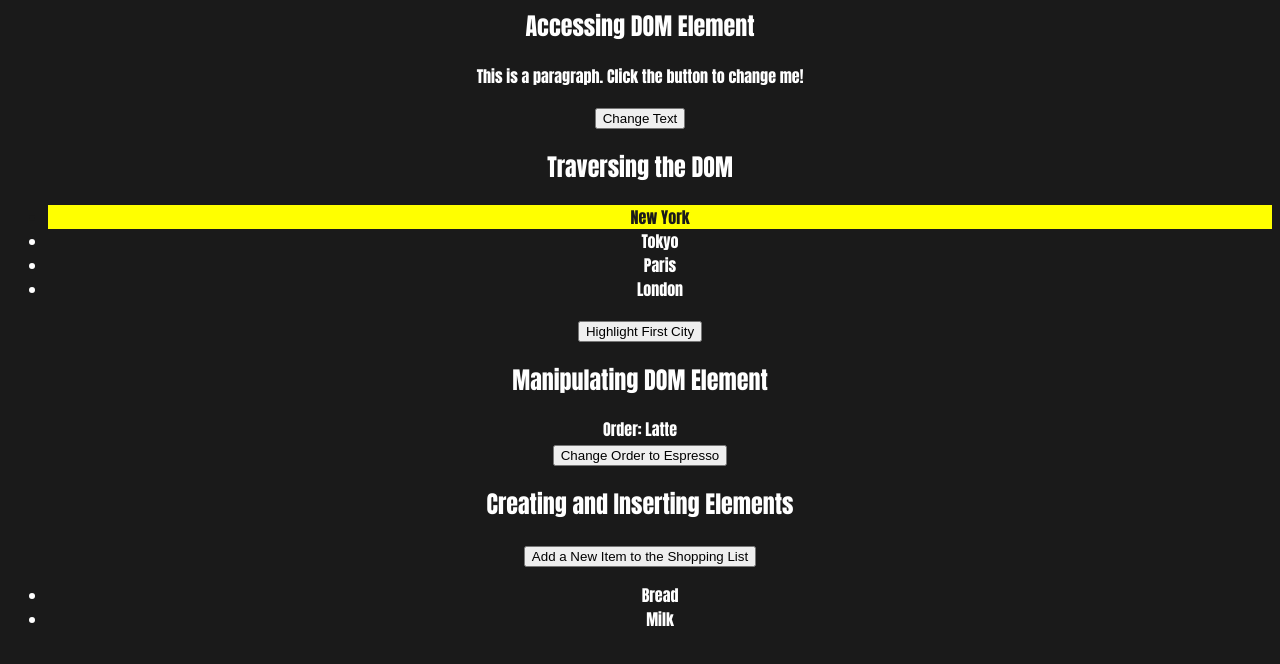
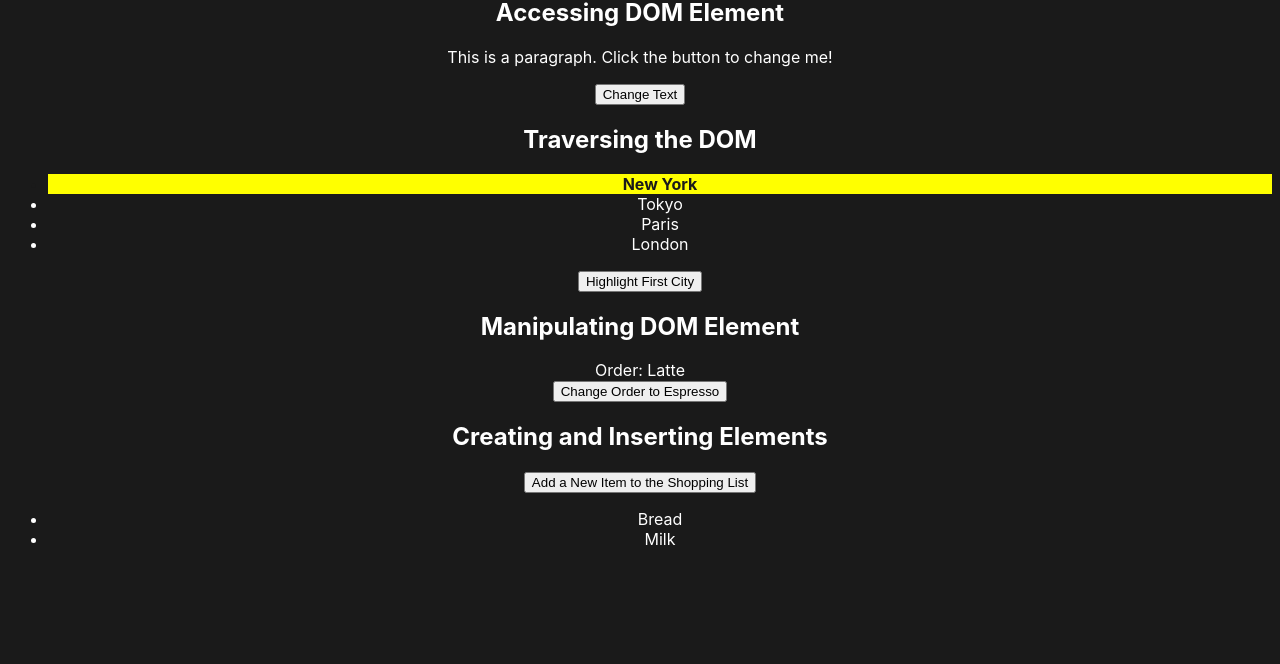
Before and after one commit to TridipKarmakar/webdev_learning, a website: page JS/DOM/dom.html in a window 1280 px wide. Both pictures are taken after a click on the button "Highlight First City". Shown: the part 84-748 px from the top of the page. Drawn offline with Linux system fonts and the light colour scheme.

Commit message:
practice example 2

```diff
--- a/JS/DOM/dom.html
+++ b/JS/DOM/dom.html
@@ -10,7 +10,7 @@
         background: #1a1a1a;
         color: #fff;
         text-align: center;
-        font-family: Impact, "Inter", "Arial Narrow Bold", sans-serif;
+        font-family: "Inter", "Arial Narrow Bold", sans-serif;
       }
 
       .highlight {
--- a/JS/DOM/sript.js
+++ b/JS/DOM/sript.js
@@ -5,22 +5,10 @@ document.getElementById("changeTextButton").addEventListener("click", () => {
 });
 
 // example 2
-document.getElementById("highlightFirstCity").addEventListener("click", () => {
-  let citiesList = document.getElementById("citiesList");
-  citiesList.firstElementChild.classList.add("highlight");
-});
 
-// example 3
-document.getElementById("ChangeOrder").addEventListener("click", () => {
-  let coffeeType = document.getElementById("coffeeType");
-  coffeeType.textContent = "Espresso";
-  coffeeType.style.backgroundColor = "brown";
-  coffeeType.style.backgroundColor = "5px";
-});
-
-// example 4
-document.getElementById("addNewItem").addEventListener("click", () => {
-  let newItem = document.createElement("li");
-  newItem.textContent = "Eggs";
-  let coffeeType = document.getElementById("shoppingList").appendChild(newItem);
-});
+document
+  .getElementById("highlightFirstCity")
+  .addEventListener("click", function () {
+    let cityList = document.getElementById("citiesList");
+    console.log(cityList.firstElementChild.classList.add("highlight"));
+  });
```
